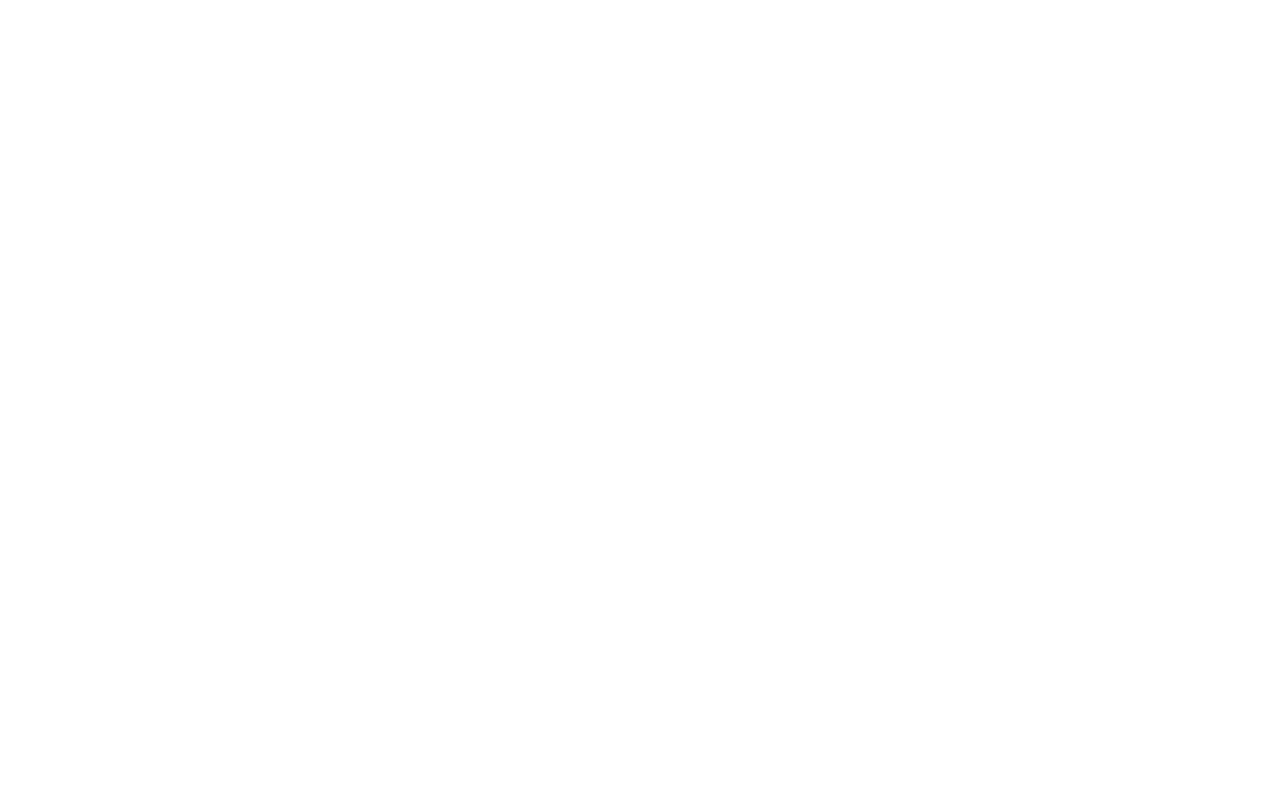
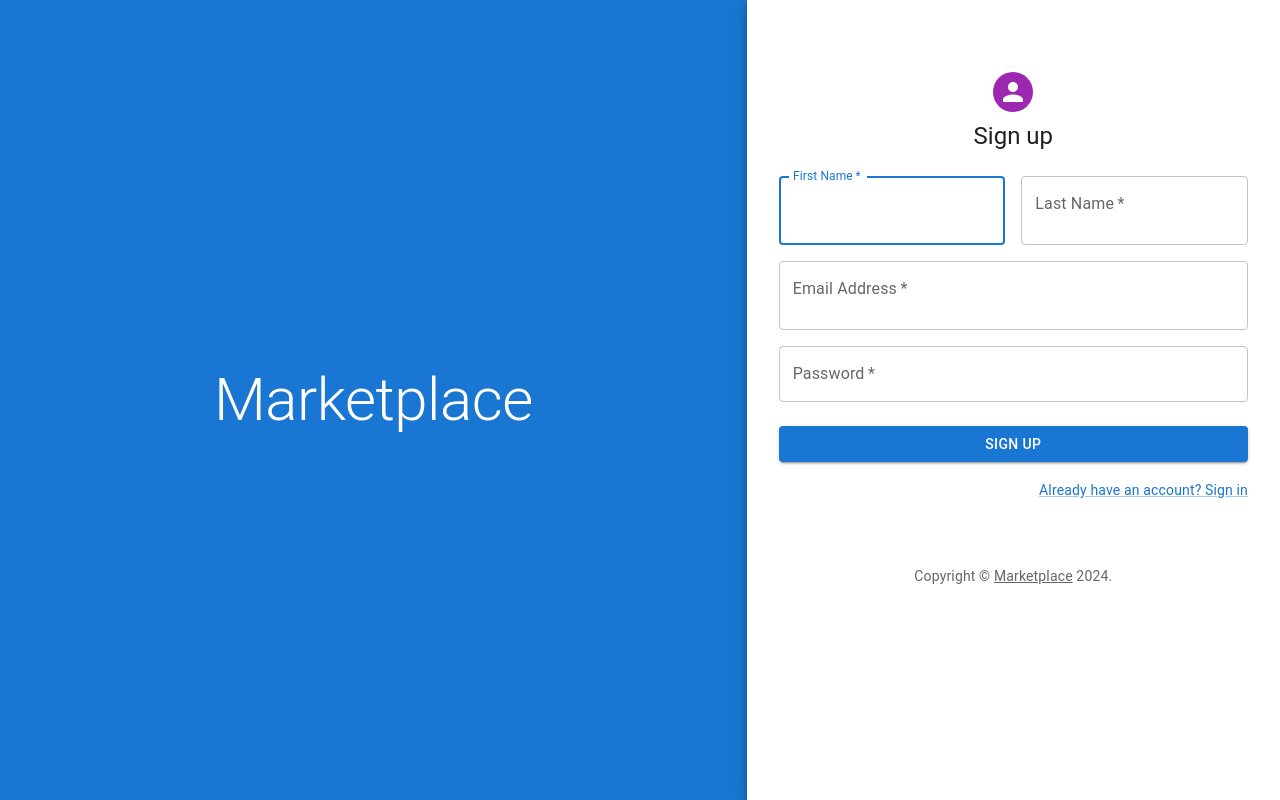
Before and after one commit to Hamna-Akh/Marketplace, a React (Create React App) app in the folder marketplace/: page /signup in a window 1280 px wide. Before the commit this address had no page. Built offline with nearby package versions, Linux system fonts and the light colour scheme.

Commit message:
matched SignIn SignUp + code cleanup

```diff
--- a/marketplace/src/App.js
+++ b/marketplace/src/App.js
@@ -1,4 +1,3 @@
-import logo from './logo.svg';
 import './App.css';
 import DisplayAllProducts from "./Products/DisplayAllProducts";
 import DisplayProduct from "./Products/DisplayProduct";
@@ -15,7 +14,7 @@
      <Router>
         <Routes>
             <Route exact path="/" element={<Login />} />
-            <Route exact path="/users" element={<SignUp />} />
+            <Route exact path="/signup" element={<SignUp />} />
             <Route path="/products" element={<DisplayAllProducts />} />
             <Route path="/product/:id" element={<DisplayProduct />} />
             <Route path="/create-product" element={<CreateProduct />} />
--- /dev/null
+++ b/marketplace/src/Components/Copyright.jsx
@@ -0,0 +1,15 @@
+import Typography from '@mui/material/Typography';
+import Link from '@mui/material/Link';
+
+export default function Copyright(props) {
+    return (
+      <Typography variant="body2" color="text.secondary" align="center" {...props}>
+        {'Copyright © '}
+        <Link color="inherit" href="https://mui.com/">
+          Marketplace
+        </Link>{' '}
+        {new Date().getFullYear()}
+        {'.'}
+      </Typography>
+    );
+  }
--- a/marketplace/src/User/Login.jsx
+++ b/marketplace/src/User/Login.jsx
@@ -1,8 +1,7 @@
 import React, { useState } from 'react';
-import axios from 'axios';
-import { TextField, Button, Grid, Typography } from '@mui/material';
 import './Login.css'; // Import the CSS file
-import SignInSide from './SignInSide';
+import SignIn from './SignIn';
+import {getUsers, loginUser} from '../api/userAPI';
 import { useNavigate } from 'react-router-dom';
 
 const Login = () => {
@@ -13,25 +12,21 @@
 
     const handleLogin = async () => {
         try {
-            const response = await axios.get('http://localhost:8080/users');
-            const users = response.data;
+            const users = await getUsers();
             const matchingUser = users.find(user => user.email === email && user.password === password);
-            if (matchingUser != null) {
-                console.log('Valid credentials');
-                const response = await axios.post('http://localhost:8080/login', matchingUser);
-                console.log(response.data);
+            if (matchingUser) {
+                await loginUser(matchingUser);
                 navigate('/products');
             } else {
-                console.log('Invalid credentials');
-                alert('The wrong email or password was entered. Please try again.');
+                setError('The wrong email or password was entered. Please try again.');
             }
         } catch (error) {
-            console.error('Failed to fetch users:', error);
+            setError('Failed to fetch users');
         }
     };
 
     return (
-        <SignInSide
+        <SignIn
             handleSubmit={handleLogin}
             setEmail={setEmail}
             setPassword={setPassword}
@@ -40,7 +35,6 @@
             error={error}
             setError={setError}
         />
-
     );
 };
 
--- /dev/null
+++ b/marketplace/src/User/MarketplaceSidePanel.jsx
@@ -0,0 +1,25 @@
+import React from 'react';
+import Grid from '@mui/material/Grid';
+import Typography from '@mui/material/Typography';
+
+const MarketplaceSidePanel = () => (
+  <Grid
+    item
+    xs={false}
+    sm={4}
+    md={7}
+    sx={{
+      backgroundColor: '#1976d2', // blue
+      backgroundSize: 'cover',
+      backgroundPosition: 'center',
+      display: 'flex',
+      alignItems: 'center',
+      justifyContent: 'center',
+    }}>
+    <Typography variant="h2" color="inherit" sx={{ color: '#fff' }}>
+      Marketplace
+    </Typography>
+  </Grid>
+);
+
+export default MarketplaceSidePanel;
--- a/marketplace/src/User/SignInSide.js
+++ b/marketplace/src/User/SignIn.jsx
@@ -5,7 +5,6 @@
 import TextField from '@mui/material/TextField';
 import FormControlLabel from '@mui/material/FormControlLabel';
 import Checkbox from '@mui/material/Checkbox';
-import Link from '@mui/material/Link';
 import Paper from '@mui/material/Paper';
 import Box from '@mui/material/Box';
 import Grid from '@mui/material/Grid';
@@ -13,25 +12,12 @@
 import Typography from '@mui/material/Typography';
 import { createTheme, ThemeProvider } from '@mui/material/styles';
 import { Link as RouterLink } from 'react-router-dom';
-
-function Copyright(props) {
-  return (
-    <Typography variant="body2" color="text.secondary" align="center" {...props}>
-      {'Copyright © '}
-      <Link color="inherit" href="https://mui.com/">
-        Marketplace
-      </Link>{' '}
-      {new Date().getFullYear()}
-      {'.'}
-    </Typography>
-  );
-}
-
-// TODO remove, this demo shouldn't need to reset the theme.
+import MarketplaceSidePanel from './MarketplaceSidePanel';
+import Copyright from '../Components/Copyright';
 
 const defaultTheme = createTheme();
 
-export default function SignInSide({ handleSubmit, setEmail, setPassword, email, password, error, setError }) {
+export default function SignIn({ handleSubmit, setEmail, setPassword, email, password, error }) {
   const handleFormSubmit = (event) => {
     event.preventDefault();
     setEmail(event.currentTarget.email.value);
@@ -43,23 +29,7 @@
     <ThemeProvider theme={defaultTheme}>
       <Grid container component="main" sx={{ height: '100vh' }}>
         <CssBaseline />
-        <Grid
-          item
-          xs={false}
-          sm={4}
-          md={7}
-          sx={{
-            backgroundColor:'#1976d2', // blue
-            backgroundSize: 'cover',
-            backgroundPosition: 'center',
-            display: 'flex',
-            alignItems: 'center',
-            justifyContent: 'center',
-          }}>
-          <Typography variant="h2" color="inherit" sx={{ color: '#fff' }}>
-            Marketplace
-          </Typography>
-        </Grid>
+        <MarketplaceSidePanel />
         <Grid item xs={12} sm={8} md={5} component={Paper} elevation={6} square>
           <Box
             sx={{
@@ -107,6 +77,7 @@
                 control={<Checkbox value="remember" color="primary" />}
                 label="Remember me"
               />
+              {error && <p>{error}</p>}
               <Button
                 type="submit"
                 fullWidth
@@ -117,7 +88,7 @@
               </Button>
               <Grid container>
                 <Grid item>
-                  <RouterLink to="/users">
+                  <RouterLink to="/signup">
                     {"Don't have an account? Sign Up"}
                   </RouterLink>
                 </Grid>
--- a/marketplace/src/User/SignUp.jsx
+++ b/marketplace/src/User/SignUp.jsx
@@ -4,50 +4,33 @@
 import Button from '@mui/material/Button';
 import CssBaseline from '@mui/material/CssBaseline';
 import TextField from '@mui/material/TextField';
-import FormControlLabel from '@mui/material/FormControlLabel';
-import Checkbox from '@mui/material/Checkbox';
+import Paper from '@mui/material/Paper';
 import Link from '@mui/material/Link';
 import Grid from '@mui/material/Grid';
 import Box from '@mui/material/Box';
-// import LockOutlinedIcon from '@mui/icons-material/LockOutlined';
 import Typography from '@mui/material/Typography';
-import Container from '@mui/material/Container';
 import { createTheme, ThemeProvider } from '@mui/material/styles';
 import axios from 'axios';
-
-function Copyright(props) {
-  return (
-    <Typography variant="body2" color="text.secondary" align="center" {...props}>
-      {'Copyright © '}
-      <Link color="inherit" href="https://mui.com/">
-        Marketplace
-      </Link>{' '}
-      {new Date().getFullYear()}
-      {'.'}
-    </Typography>
-  );
-}
+import MarketplaceSidePanel from './MarketplaceSidePanel';
+import Copyright from '../Components/Copyright';
 
 const defaultTheme = createTheme();
-
-
 
 const SignUp = () => {
 
   const type = Object.freeze({
-            admin : 'ADMIN',
-            user : 'USER'
+    admin: 'ADMIN',
+    user: 'USER'
   });
 
   const [email, setEmail] = useState('');
   const [password, setPassword] = useState('');
-    const [firstName , setFirstName] = useState('');
-    const [lastName , setLastName] = useState('');
-    const [profileT , setProfileT ] = useState(type.user);
-    const [loggIn , setLoggIn] = useState(0);
+  const [firstName, setFirstName] = useState('');
+  const [lastName, setLastName] = useState('');
+  const [profileT, setProfileT] = useState(type.user);
+  const [loggIn, setLoggIn] = useState(0);
   const navigate = useNavigate();
   const [successMessage, setSuccessMessage] = useState('');
-
 
   const handleSubmit = async (event) => {
     event.preventDefault();
@@ -58,8 +41,8 @@
       return;
     }
 
-        try{
-        const resp = await axios.post('http://localhost:8080/user', {email, password, firstName, lastName, profileT, loggIn});
+    try {
+      const resp = await axios.post('http://localhost:8080/user', { email, password, firstName, lastName, profileT, loggIn });
       setSuccessMessage('User created successfully!');
       // Clear input fields after successful submission
       setEmail('');
@@ -71,18 +54,21 @@
         navigate(-1);
       }, 2000); // Navigate after 2 seconds
 
-        }catch(error) {
+    } catch (error) {
       console.log(error.response);
     };
   };
 
   return (
     <ThemeProvider theme={defaultTheme}>
-                  <Container component="main" maxWidth="xs">
       <CssBaseline />
+      <Grid container component="main" sx={{ height: '100vh' }}>
+        <MarketplaceSidePanel />
+        <Grid item xs={12} sm={8} md={5} component={Paper} elevation={6} square>
           <Box
             sx={{
-                        marginTop: 8,
+              my: 8,
+              mx: 4,
               display: 'flex',
               flexDirection: 'column',
               alignItems: 'center',
@@ -106,7 +92,7 @@
                     label="First Name"
                     autoFocus
                     value={firstName}
-                              onChange = {(e) => setFirstName(e.target.value)}
+                    onChange={(e) => setFirstName(e.target.value)}
                   />
                 </Grid>
                 <Grid item xs={12} sm={6}>
@@ -118,7 +104,7 @@
                     name="lastName"
                     autoComplete="family-name"
                     value={lastName}
-                              onChange ={(e) => setLastName(e.target.value)}
+                    onChange={(e) => setLastName(e.target.value)}
                   />
                 </Grid>
                 <Grid item xs={12}>
@@ -130,7 +116,7 @@
                     name="email"
                     autoComplete="email"
                     value={email}
-                              onChange = {(e) => setEmail(e.target.value)}
+                    onChange={(e) => setEmail(e.target.value)}
                   />
                 </Grid>
                 <Grid item xs={12}>
@@ -143,7 +129,7 @@
                     id="password"
                     autoComplete="new-password"
                     value={password}
-                              onChange = {(e) => setPassword(e.target.value)}
+                    onChange={(e) => setPassword(e.target.value)}
                   />
                 </Grid>
               </Grid>
@@ -170,7 +156,8 @@
             </Box>
           </Box>
           <Copyright sx={{ mt: 5 }} />
-                  </Container>
+        </Grid>
+      </Grid>
     </ThemeProvider>
   );
 }
--- /dev/null
+++ b/marketplace/src/api/userAPI.js
@@ -0,0 +1,11 @@
+import axios from 'axios';
+
+export const getUsers = async () => {
+    const response = await axios.get('http://localhost:8080/users');
+    return response.data;
+};
+
+export const loginUser = async (user) => {
+    const response = await axios.post('http://localhost:8080/login', user);
+    return response.data;
+};
```
Also changed, not shown: marketplace/src/logo.svg (deleted). Lines whose indentation alone changed are shown as unchanged.
